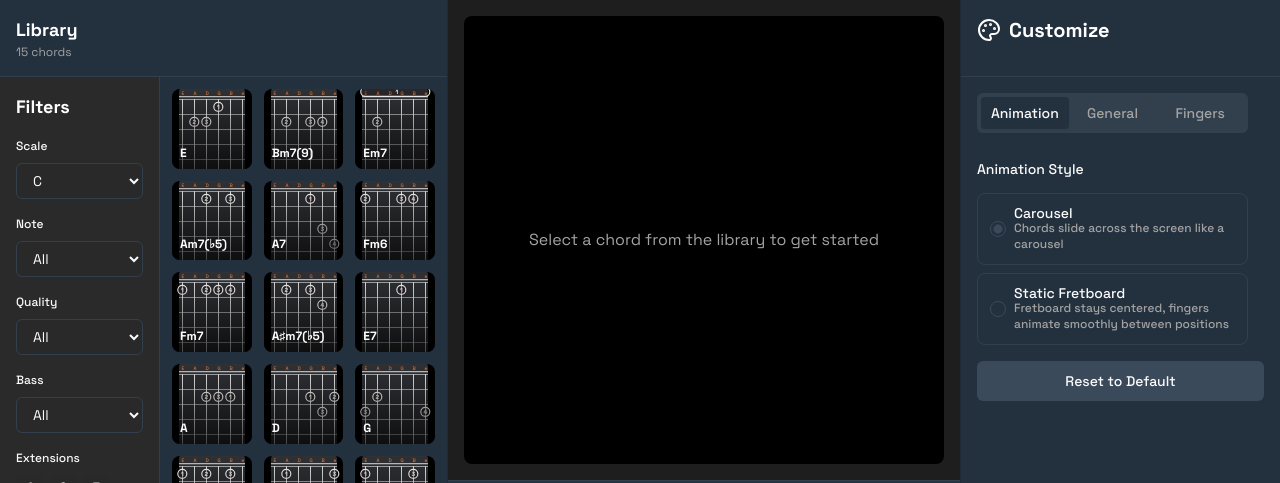
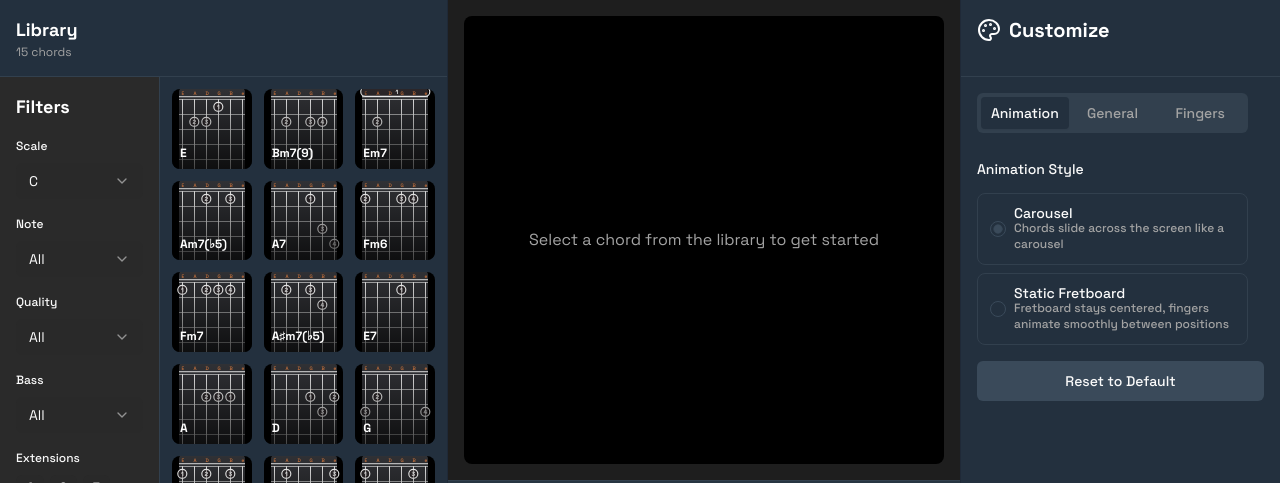
Before and after one commit to Maique1915/TabTune, a Next.js app: page / in a window 1280 px wide. Shown: the top 483 px of the page. Built offline with nearby package versions, Linux system fonts and the light colour scheme.

Commit message:
chore: update @radix-ui/react-select to version 2.2.6 and refactor LibraryPanel to use new Select component

```diff
--- a/package.json
+++ b/package.json
@@ -34,7 +34,7 @@
     "@radix-ui/react-progress": "^1.1.2",
     "@radix-ui/react-radio-group": "^1.2.3",
     "@radix-ui/react-scroll-area": "^1.2.3",
-    "@radix-ui/react-select": "^2.1.6",
+    "@radix-ui/react-select": "^2.2.6",
     "@radix-ui/react-separator": "^1.1.2",
     "@radix-ui/react-slider": "^1.2.3",
     "@radix-ui/react-slot": "^1.2.3",
--- a/src/components/app/library-panel.tsx
+++ b/src/components/app/library-panel.tsx
@@ -2,7 +2,13 @@
 
 import { useState, useMemo } from "react";
 import "./library-panel.css";
-// Removido Select customizado
+import {
+  Select,
+  SelectContent,
+  SelectItem,
+  SelectTrigger,
+  SelectValue,
+} from "@/components/ui/select";
 import { Label } from "@/components/ui/label";
 import { Button } from "@/components/ui/button";
 import { chordData, getNome, notes, complements, basses } from "@/lib/chords";
@@ -110,54 +116,42 @@ export function LibraryPanel({ isMobile, isOpen, onClose }: LibraryPanelProps) {
       <h2 className="text-lg font-bold text-white">Filters</h2>
       <div className="space-y-1.5">
         <Label className="text-xs font-medium">Scale</Label>
-        <select
-          className="bg-input h-9 text-sm w-full rounded-md border px-3 py-2"
-          value={selectedScale}
-          onChange={e => setSelectedScale(e.target.value)}
-        >
-          {notes.map((note) => (
-            <option key={note} value={note}>{note.replace(/#/g, '♯')}</option>
-          ))}
-        </select>
+        <Select value={selectedScale} onValueChange={setSelectedScale}>
+          <SelectTrigger className="bg-input h-9 text-sm"><SelectValue placeholder="Scale" /></SelectTrigger>
+          <SelectContent>{notes.map((note) => <SelectItem key={note} value={note}>{note.replace(/#/g, '♯')}</SelectItem>)}</SelectContent>
+        </Select>
       </div>
       <div className="space-y-1.5">
         <Label className="text-xs font-medium">Note</Label>
-        <select
-          className="bg-input h-9 text-sm w-full rounded-md border px-3 py-2"
-          value={selectedNote}
-          onChange={e => setSelectedNote(e.target.value)}
-        >
-          <option value="all">All</option>
-          {scaleNotes.map((note) => (
-            <option key={note} value={note}>{note.replace(/#/g, '♯')}</option>
-          ))}
-        </select>
+        <Select value={selectedNote} onValueChange={setSelectedNote}>
+          <SelectTrigger className="bg-input h-9 text-sm"><SelectValue placeholder="All" /></SelectTrigger>
+          <SelectContent>
+            <SelectItem value="all">All</SelectItem>
+            {scaleNotes.map((note) => <SelectItem key={note} value={note}>{note.replace(/#/g, '♯')}</SelectItem>)}
+          </SelectContent>
+        </Select>
       </div>
       <div className="space-y-1.5">
         <Label className="text-xs font-medium">Quality</Label>
-        <select
-          className="bg-input h-9 text-sm w-full rounded-md border px-3 py-2"
-          value={selectedQuality}
-          onChange={e => setSelectedQuality(e.target.value)}
-        >
-          <option value="all">All</option>
-          <option value="major">Major</option>
-          <option value="minor">Minor</option>
-          <option value="dim">Dim</option>
-        </select>
+        <Select value={selectedQuality} onValueChange={setSelectedQuality}>
+          <SelectTrigger className="bg-input h-9 text-sm"><SelectValue placeholder="All" /></SelectTrigger>
+          <SelectContent>
+            <SelectItem value="all">All</SelectItem>
+            <SelectItem value="major">Major</SelectItem>
+            <SelectItem value="minor">Minor</SelectItem>
+            <SelectItem value="dim">Dim</SelectItem>
+          </SelectContent>
+        </Select>
       </div>
       <div className="space-y-1.5">
         <Label className="text-xs font-medium">Bass</Label>
-        <select
-          className="bg-input h-9 text-sm w-full rounded-md border px-3 py-2"
-          value={selectedBass}
-          onChange={e => setSelectedBass(e.target.value)}
-        >
-          <option value="all">All</option>
-          {basses.map((bass, index) => (
-            <option key={bass} value={bass}>{bassNotes[index]}</option>
-          ))}
-        </select>
+        <Select value={selectedBass} onValueChange={setSelectedBass}>
+          <SelectTrigger className="bg-input h-9 text-sm"><SelectValue placeholder="All" /></SelectTrigger>
+          <SelectContent>
+            <SelectItem value="all">All</SelectItem>
+            {basses.map((bass, index) => <SelectItem key={bass} value={bass}>{bassNotes[index]}</SelectItem>)}
+          </SelectContent>
+        </Select>
       </div>
       <div className="space-y-1.5">
         <Label className="text-xs font-medium">Extensions</Label>
```
Also changed, not shown: 1 other file (tests, documents, lock files or other folders).
